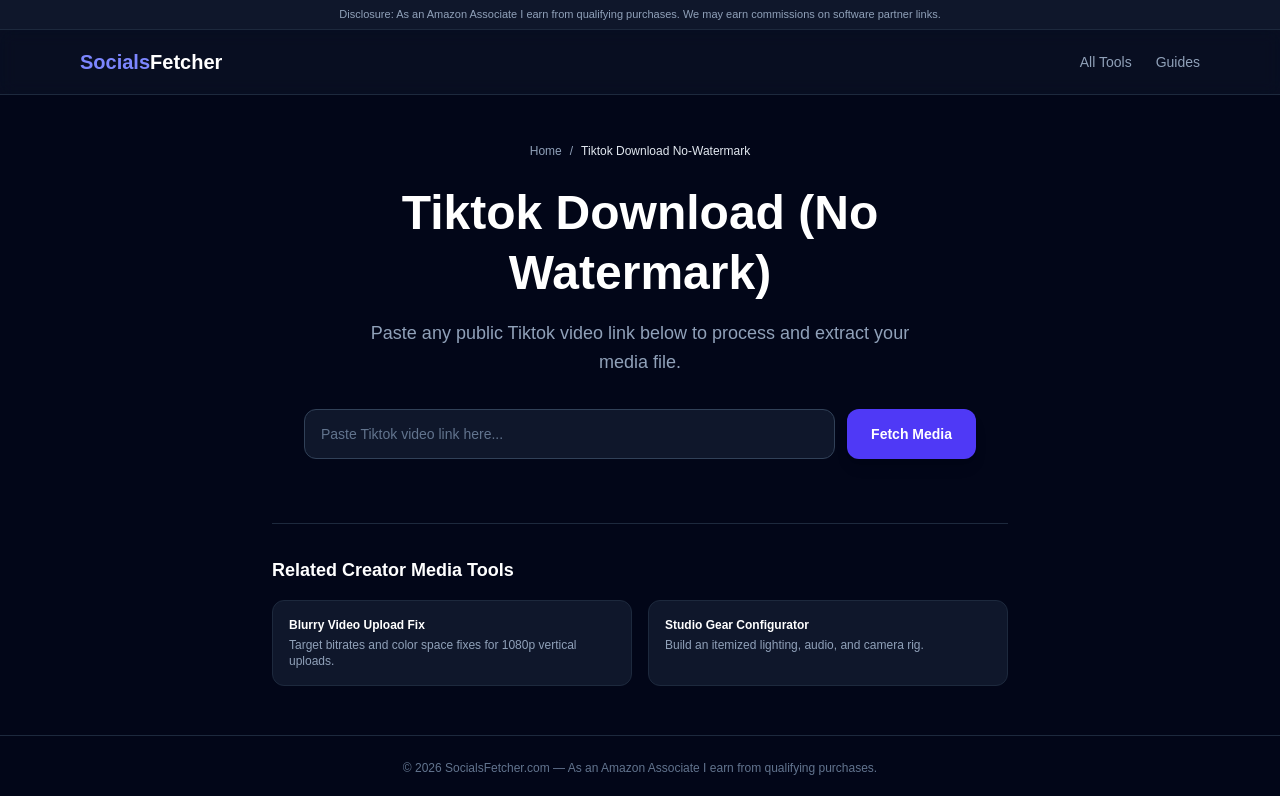
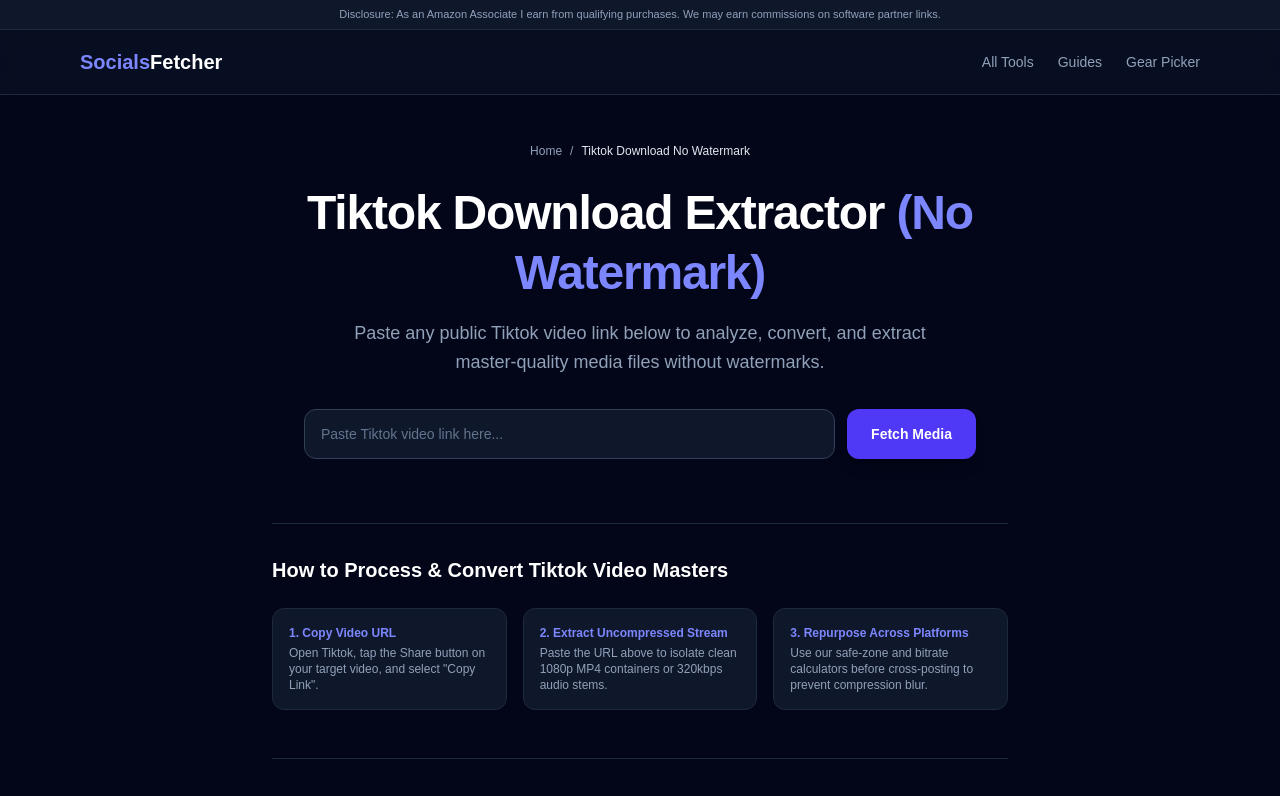
Before and after one commit to Waylonaho/socialsfetcher, a Next.js app: page /tiktok/download/no-watermark in a window 1280 px wide. Shown: the top 796 px of the page. Built offline with nearby package versions, Linux system fonts and the light colour scheme.

Commit message:
Enhance modifiers and update metadata for video tools
Expanded the modifiers array to include more options for video processing. Updated metadata and UI elements to reflect changes in the modifier handling.

```diff
--- a/app/[platform]/[action]/[modifier]/page.tsx
+++ b/app/[platform]/[action]/[modifier]/page.tsx
@@ -13,7 +13,17 @@ interface PageProps {
 export async function generateStaticParams() {
   const platforms = ['tiktok', 'instagram', 'youtube', 'twitter'];
   const actions = ['download', 'reels', 'shorts', 'video'];
-  const modifiers = ['no-watermark', 'downloader', 'saver', 'mp4'];
+  const modifiers = [
+    'no-watermark',
+    'downloader',
+    'saver',
+    'mp4',
+    'high-quality',
+    '1080p-hd',
+    'without-watermark',
+    'audio-extract',
+    'mp3'
+  ];
 
   const paths = [];
   for (const platform of platforms) {
@@ -29,11 +39,11 @@ export async function generateStaticParams() {
 export async function generateMetadata({ params }: PageProps): Promise<Metadata> {
   const { platform, action, modifier } = await params;
   const pName = platform.charAt(0).toUpperCase() + platform.slice(1);
-  const mName = modifier.replace('-', ' ');
+  const mName = modifier.replace(/-/g, ' ');
 
   return {
-    title: `Free ${pName} Video ${action.toUpperCase()} (${mName.toUpperCase()}) — SocialsFetcher`,
-    description: `Download and extract ${pName} clips in high quality. Free online downloader utility for vertical video creators.`,
+    title: `Free ${pName} ${action.toUpperCase()} (${mName.toUpperCase()}) — SocialsFetcher`,
+    description: `Extract, convert, and save public ${pName} ${action} clips in high definition (${mName}). Free online media utility for vertical video editors.`,
     alternates: {
       canonical: `https://www.socialsfetcher.com/${platform}/${action}/${modifier}`,
     },
@@ -43,11 +53,12 @@ export async function generateMetadata({ params }: PageProps): Promise<Metadata>
 export default async function DynamicToolPage({ params }: PageProps) {
   const { platform, action, modifier } = await params;
   const pName = platform.charAt(0).toUpperCase() + platform.slice(1);
+  const cleanMod = modifier.replace(/-/g, ' ');
 
   const jsonLd = {
     '@context': 'https://schema.org',
     '@type': 'SoftwareApplication',
-    name: `${pName} ${action} ${modifier} Downloader`,
+    name: `${pName} ${action} ${cleanMod} Utility`,
     applicationCategory: 'MultimediaApplication',
     operatingSystem: 'Web Browser',
     offers: {
@@ -76,6 +87,7 @@ export default async function DynamicToolPage({ params }: PageProps) {
           <nav className="flex items-center space-x-6 text-sm text-slate-400 font-medium">
             <Link href="/" className="hover:text-indigo-400 transition">All Tools</Link>
             <Link href="/blog" className="hover:text-indigo-400 transition">Guides</Link>
+            <Link href="/tools/studio-gear-configurator" className="hover:text-indigo-400 transition hidden sm:inline">Gear Picker</Link>
           </nav>
         </div>
       </header>
@@ -84,29 +96,49 @@ export default async function DynamicToolPage({ params }: PageProps) {
         <nav aria-label="Breadcrumb" className="text-xs text-slate-400 mb-6 flex justify-center items-center gap-2">
           <Link href="/" className="hover:text-indigo-400 transition">Home</Link>
           <span>/</span>
-          <span className="capitalize text-slate-200">{platform} {action} {modifier}</span>
+          <span className="capitalize text-slate-200">{platform} {action} {cleanMod}</span>
         </nav>
 
-        <h1 className="text-3xl sm:text-5xl font-extrabold mb-4 leading-tight text-white capitalize">
-          {pName} {action} ({modifier.replace('-', ' ')})
+        <h1 className="text-3xl sm:text-5xl font-extrabold mb-4 leading-tight text-white capitalize tracking-tight">
+          {pName} {action} Extractor <span className="text-indigo-400">({cleanMod})</span>
         </h1>
         <p className="text-slate-400 text-base sm:text-lg mb-8 max-w-xl mx-auto leading-relaxed">
-          Paste any public {pName} video link below to process and extract your media file.
+          Paste any public {pName} video link below to analyze, convert, and extract master-quality media files without watermarks.
         </p>
 
-        {/* Client Component for Interactivity */}
+        {/* Client Interactivity Component */}
         <ToolClient platform={platform} action={action} modifier={modifier} />
 
-        <section className="mt-16 text-left border-t border-slate-800 pt-8 space-y-4">
-          <h2 className="text-lg font-bold text-white">Related Creator Media Tools</h2>
+        {/* Educational Content Section for Googlebot Crawling */}
+        <section className="mt-16 text-left space-y-6 pt-8 border-t border-slate-800">
+          <h2 className="text-xl font-bold text-white">How to Process &amp; Convert {pName} Video Masters</h2>
+          <div className="grid grid-cols-1 sm:grid-cols-3 gap-4 text-xs text-slate-300">
+            <div className="p-4 rounded-xl bg-slate-900 border border-slate-800">
+              <strong className="text-indigo-400 block mb-1">1. Copy Video URL</strong>
+              <p className="text-slate-400">Open {pName}, tap the Share button on your target video, and select &quot;Copy Link&quot;.</p>
+            </div>
+            <div className="p-4 rounded-xl bg-slate-900 border border-slate-800">
+              <strong className="text-indigo-400 block mb-1">2. Extract Uncompressed Stream</strong>
+              <p className="text-slate-400">Paste the URL above to isolate clean 1080p MP4 containers or 320kbps audio stems.</p>
+            </div>
+            <div className="p-4 rounded-xl bg-slate-900 border border-slate-800">
+              <strong className="text-indigo-400 block mb-1">3. Repurpose Across Platforms</strong>
+              <p className="text-slate-400">Use our safe-zone and bitrate calculators before cross-posting to prevent compression blur.</p>
+            </div>
+          </div>
+        </section>
+
+        {/* Cross-Link SEO Network */}
+        <section className="mt-12 text-left border-t border-slate-800 pt-8 space-y-4">
+          <h2 className="text-lg font-bold text-white">Related Creator Media Utilities &amp; Guides</h2>
           <div className="grid grid-cols-1 sm:grid-cols-2 gap-4 text-xs">
             <Link href="/blog/why-cross-posted-video-looks-blurry-fix" className="p-4 rounded-xl bg-slate-900 border border-slate-800 hover:border-indigo-500/50 transition">
-              <strong className="text-white block mb-1">Blurry Video Upload Fix</strong>
-              <span className="text-slate-400">Target bitrates and color space fixes for 1080p vertical uploads.</span>
+              <strong className="text-white block mb-1">Why Cross-Posted Video Looks Blurry</strong>
+              <span className="text-slate-400">Fix resolution drop and color-space shifts across Reels and TikTok.</span>
             </Link>
             <Link href="/tools/studio-gear-configurator" className="p-4 rounded-xl bg-slate-900 border border-slate-800 hover:border-indigo-500/50 transition">
-              <strong className="text-white block mb-1">Studio Gear Configurator</strong>
-              <span className="text-slate-400">Build an itemized lighting, audio, and camera rig.</span>
+              <strong className="text-white block mb-1">Interactive Studio Gear Configurator</strong>
+              <span className="text-slate-400">Build an itemized studio lighting, audio, and camera setup.</span>
             </Link>
           </div>
         </section>
```
